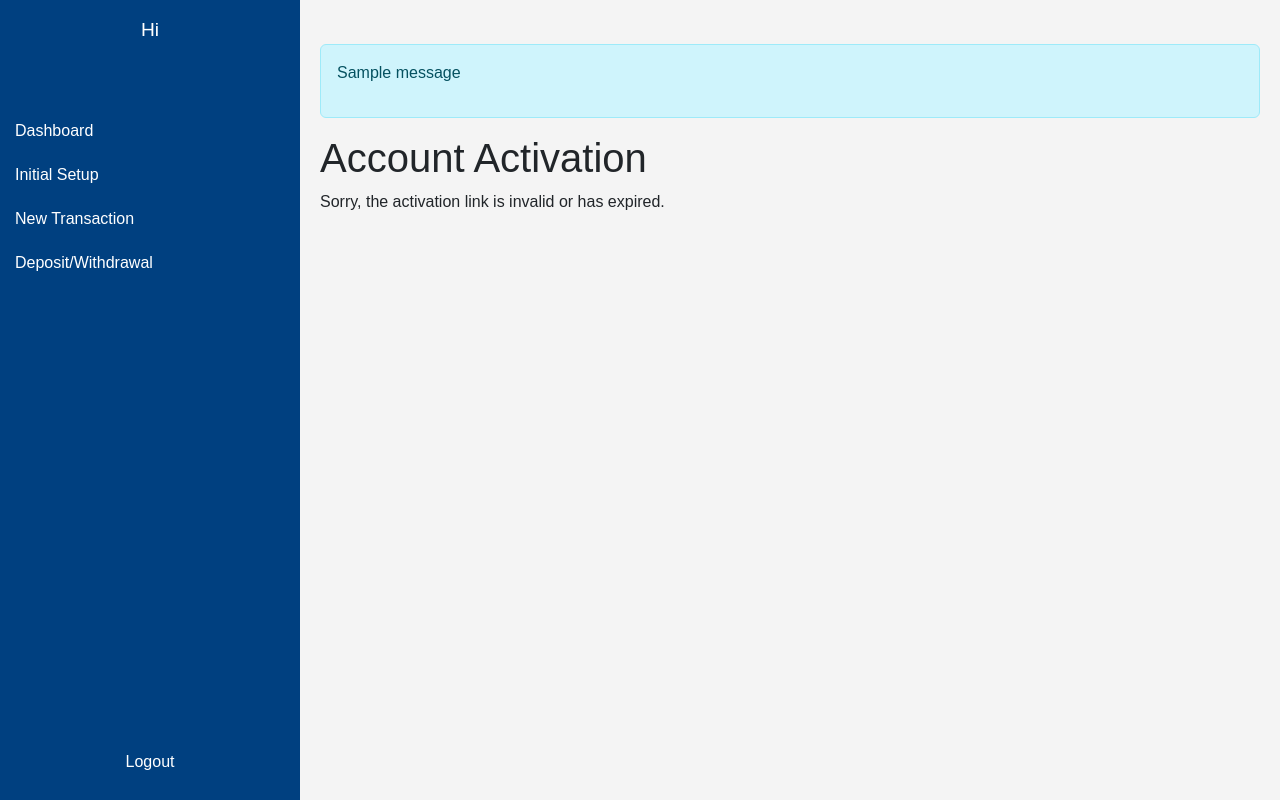
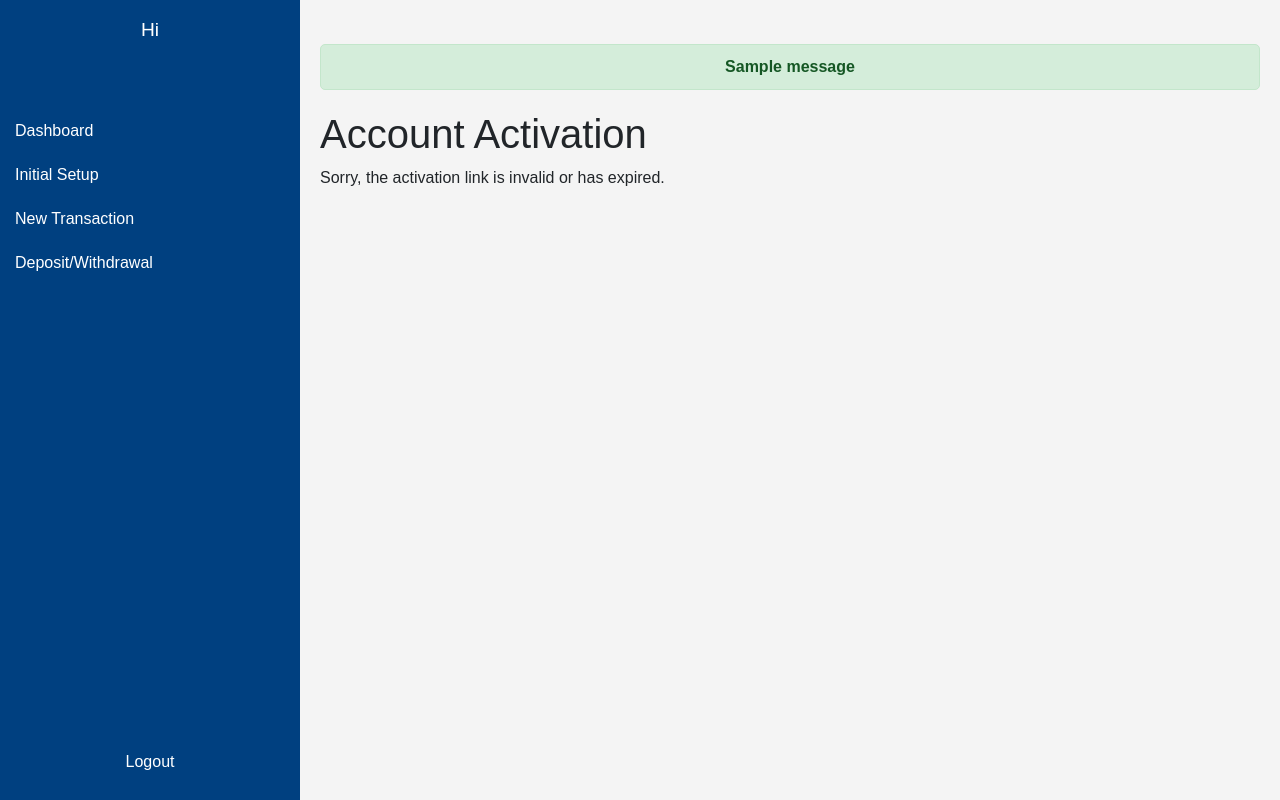
Before and after one commit to irakliskhirtladze/Investment-portfolio-tracker, a Django app: template web/templates/accounts/activation.html in a window 1280 px wide. Run offline with Django 5.2, Linux system fonts and the light colour scheme; the template is opened without the code that fills it, so the values that code supplies are empty; tables that the repository leaves empty hold one stand-in row (values such as "Sample post"); one stand-in notice (Sample message) is shown.

Commit message:
corrected activation resending login on the frontend and message handling too

```diff
--- a/web/static/css/styles.css
+++ b/web/static/css/styles.css
@@ -51,3 +51,47 @@ body {
     background-color: #003a74 !important; /* Hover background color */
     color: #00b3ff !important; /* Hover text color */
 }
+
+
+/* General styles for messages */
+.messages {
+    margin-bottom: 20px;
+}
+
+.alert {
+    padding: 10px;
+    margin-bottom: 10px;
+    border-radius: 5px;
+    font-size: 16px;
+    font-weight: bold;
+    text-align: center;
+}
+
+/* MESSAGES STYLES */
+/* Success messages */
+.alert-success {
+    background-color: #d4edda;  /* Light green background */
+    color: #155724;  /* Dark green text */
+    border: 1px solid #c3e6cb;  /* Green border */
+}
+
+/* Info messages (you may want to use 'alert-info' instead of 'alert-warning' for info messages) */
+.alert-info {
+    background-color: #d1ecf1;  /* Light blue background */
+    color: #0c5460;  /* Dark blue text */
+    border: 1px solid #bee5eb;  /* Blue border */
+}
+
+/* Warning messages */
+.alert-warning {
+    background-color: #fff3cd;  /* Light yellow background */
+    color: #856404;  /* Dark yellow text */
+    border: 1px solid #ffeeba;  /* Yellow border */
+}
+
+/* Error messages */
+.alert-error, .alert-danger {
+    background-color: #f8d7da;  /* Light red background */
+    color: #721c24;  /* Dark red text */
+    border: 1px solid #f5c6cb;  /* Red border */
+}
--- a/web/templates/accounts/login.html
+++ b/web/templates/accounts/login.html
@@ -10,6 +10,7 @@
     <link href="https://cdn.jsdelivr.net/npm/bootstrap@5.3.0/dist/css/bootstrap.min.css" rel="stylesheet">
     <!-- Custom CSS -->
     <link rel="stylesheet" href="{% static 'css/logged_out.css' %}">
+    <link rel="stylesheet" href="{% static 'css/styles.css' %}">
 </head>
 <body>
 
@@ -26,6 +27,7 @@
     <!-- Right Column -->
     <div class="col-md-6 d-flex align-items-center justify-content-center p-0 m-0">
       <div class="form-container w-50">
+        {% include 'messages.html' %}
           <h2 class="text-center">Login</h2>
           <form method="post">
               {% csrf_token %}
--- a/web/templates/accounts/register.html
+++ b/web/templates/accounts/register.html
@@ -10,6 +10,7 @@
     <link href="https://cdn.jsdelivr.net/npm/bootstrap@5.3.0/dist/css/bootstrap.min.css" rel="stylesheet">
     <!-- Custom CSS -->
     <link rel="stylesheet" href="{% static 'css/logged_out.css' %}">
+    <link rel="stylesheet" href="{% static 'css/styles.css' %}">
 </head>
 <body>
 
@@ -26,6 +27,7 @@
     <!-- Right Column -->
     <div class="col-md-6 d-flex align-items-center justify-content-center p-0 m-0">
       <div class="form-container w-50">
+        {% include 'messages.html' %}
           <h2 class="text-center">Register</h2>
           <form method="post">
                 {% csrf_token %}
@@ -34,6 +36,8 @@
           </form>
           <br><br>
           <p class="centered-text"><a href="{% url 'login' %}" class="text-primary text-decoration-none">Login</a> if already registered</p>
+          <br><br>
+          <p class="centered-text"><a href="{% url 'resend_activation' %}" class="text-primary text-decoration-none">Resend activation link</a></p>
       </div>
     </div>
 </div>
--- a/web/templates/base.html
+++ b/web/templates/base.html
@@ -38,13 +38,7 @@
 
         <!-- Main Content Section -->
         <main id="page-content-wrapper" class="container-fluid ml-auto mt-4" style="margin-left: 300px;">
-            {% if messages %}
-            <div class="alert alert-info">
-                {% for message in messages %}
-                <p>{{ message }}</p>
-                {% endfor %}
-            </div>
-            {% endif %}
+            {% include 'messages.html' %}
 
             {% block content %}
             <!-- Main content will be injected here -->
--- /dev/null
+++ b/web/templates/messages.html
@@ -0,0 +1,9 @@
+{% if messages %}
+    <div class="messages">
+        {% for message in messages %}
+            <div class="alert alert-{{ message.tags }}">
+                {{ message }}
+            </div>
+        {% endfor %}
+    </div>
+{% endif %}
```
Also changed, not shown: web/templates/accounts/resend_activation.html (+46 -17 lines), web/views/accounts.py (+11 -5 lines).
